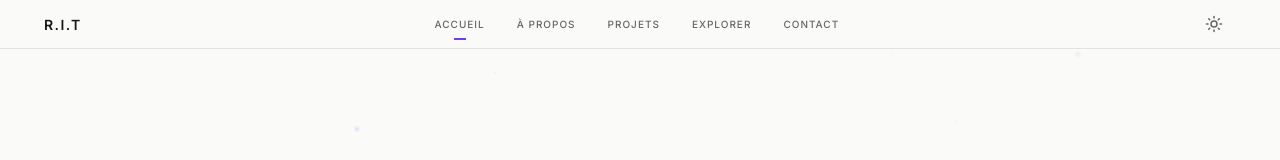
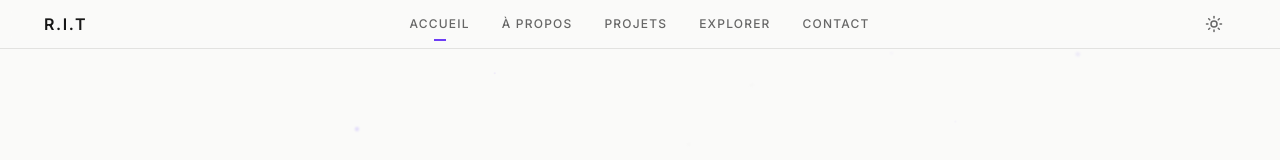
Before and after one commit to ItokianaRAKT/portfolio, a React (Vite) app: page / in a window 1280 px wide. Shown: the top 160 px of the page. Built offline with nearby package versions, Linux system fonts and the light colour scheme.

Commit message:
fix: scale font sizes in Navbar and HobbyItem

```diff
--- a/src/components/HobbyItem.tsx
+++ b/src/components/HobbyItem.tsx
@@ -10,7 +10,7 @@ export function HobbyItem({ hobby }: HobbyItemProps) {
   return (
     <div className="flex items-center gap-2">
       <Icon className="h-4 w-4 text-text-secondary-light dark:text-text-secondary-dark" />
-      <span className="text-[10px] font-medium uppercase tracking-widest text-text-secondary-light dark:text-text-secondary-dark">
+      <span className="text-[13px] font-medium uppercase tracking-widest text-text-secondary-light dark:text-text-secondary-dark">
         {hobby.label}
       </span>
     </div>
--- a/src/components/Navbar.tsx
+++ b/src/components/Navbar.tsx
@@ -76,7 +76,7 @@ export function Navbar() {
       <div className="mx-auto flex h-12 max-w-[1440px] items-center justify-between px-6 md:px-11">
         <a
           href="#home"
-          className="text-[14px] font-semibold uppercase tracking-widest text-text-primary-light dark:text-text-primary-dark"
+          className="text-[16px] font-semibold uppercase tracking-widest text-text-primary-light dark:text-text-primary-dark"
         >
           R.I.T
         </a>
@@ -86,7 +86,7 @@ export function Navbar() {
             <a
               key={link.href}
               href={link.href}
-              className="relative py-1 text-[10px] font-medium uppercase tracking-widest text-text-secondary-light transition-colors hover:text-text-primary-light dark:text-text-secondary-dark dark:hover:text-text-primary-dark"
+              className="relative py-1 text-[12px] font-medium uppercase tracking-widest text-text-secondary-light transition-colors hover:text-text-primary-light dark:text-text-secondary-dark dark:hover:text-text-primary-dark"
             >
               {link.label}
               {activeSection === link.href.slice(1) && (
@@ -135,7 +135,7 @@ export function Navbar() {
                   key={link.href}
                   href={link.href}
                   onClick={() => setIsMobileMenuOpen(false)}
-                  className="py-3 text-[11px] font-medium uppercase tracking-widest text-text-secondary-light transition-colors hover:text-text-primary-light dark:text-text-secondary-dark dark:hover:text-text-primary-dark"
+                  className="py-3 text-[13px] font-medium uppercase tracking-widest text-text-secondary-light transition-colors hover:text-text-primary-light dark:text-text-secondary-dark dark:hover:text-text-primary-dark"
                 >
                   {link.label}
                 </a>
```
